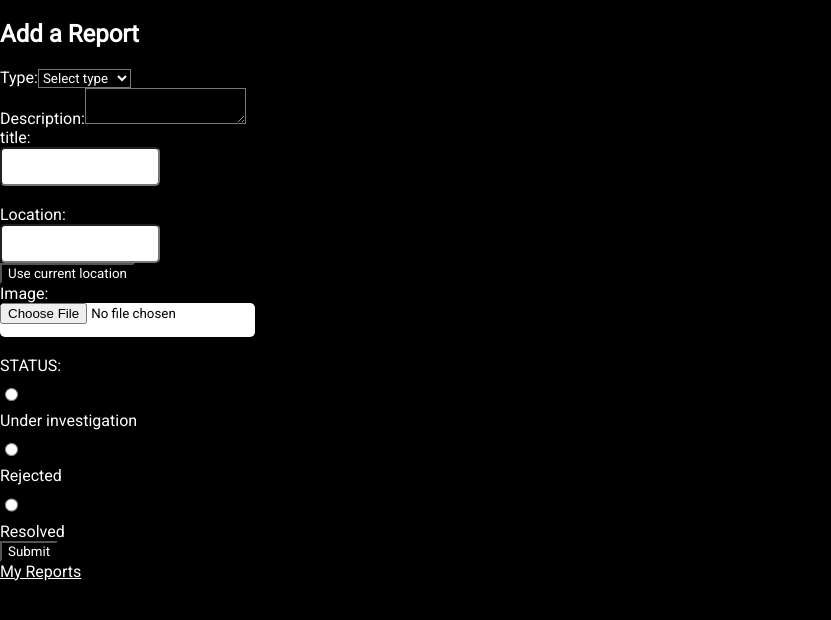
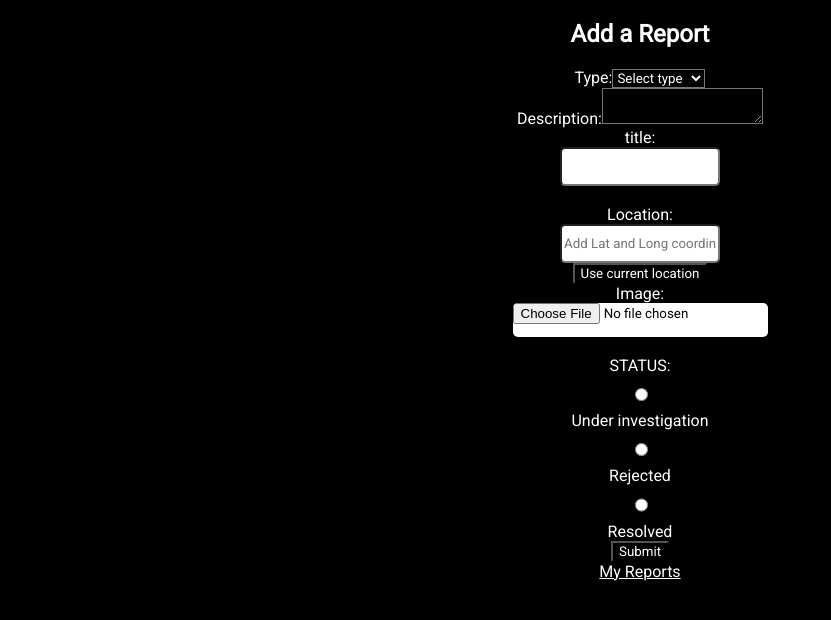
Before and after one commit to OyakiMasu/Jiseti, a React (Create React App) app in the folder client/: page /reportpage in a window 1280 px wide. Shown: the top 620 px of the page, without its empty margins (0-831 px from the left). Built offline with nearby package versions, Linux system fonts and the light colour scheme.

Commit message:
fixed-reportpage

```diff
--- a/client/src/components/reportpage.js
+++ b/client/src/components/reportpage.js
@@ -35,7 +35,7 @@ const Report = () => {
   };
 
   return (
-    <div>
+    <center>
       <h2>Add a Report</h2>
 
       <form onSubmit={handleSubmit}>
@@ -60,7 +60,7 @@ const Report = () => {
         <br />
         <label>
           Location:
-          <input type="text" value={location} onChange={(e) => setLocation(e.target.value)} required/>
+          <input placeholder="Add Lat and Long coordinates" type="text" value={location} onChange={(e) => setLocation(e.target.value)} required/>
           <button type="button" onClick={handleLocationClick}>Use current location</button>
         </label>
         <br />
@@ -72,7 +72,7 @@ const Report = () => {
         <label>
           STATUS:
           <br />
-          <input type="radio" name="status" value="under investigation" onChange={(e) => setStatus(e.target.value)} /> Under investigation
+          <input type="radio" name="status" value="under investigation" onChange={(e) => setStatus(e.target.value)}required/> Under investigation
           <br />
           <input type="radio" name="status" value="rejected" onChange={(e) => setStatus(e.target.value)} /> Rejected
           <br />
@@ -85,7 +85,7 @@ const Report = () => {
 
       {/* Display submitted form data below with edit and delete buttons */}
       {/* TODO: Implement display and functionality for edit and delete buttons */}
-    </div>
+    </center>
   );
 };
 
```
